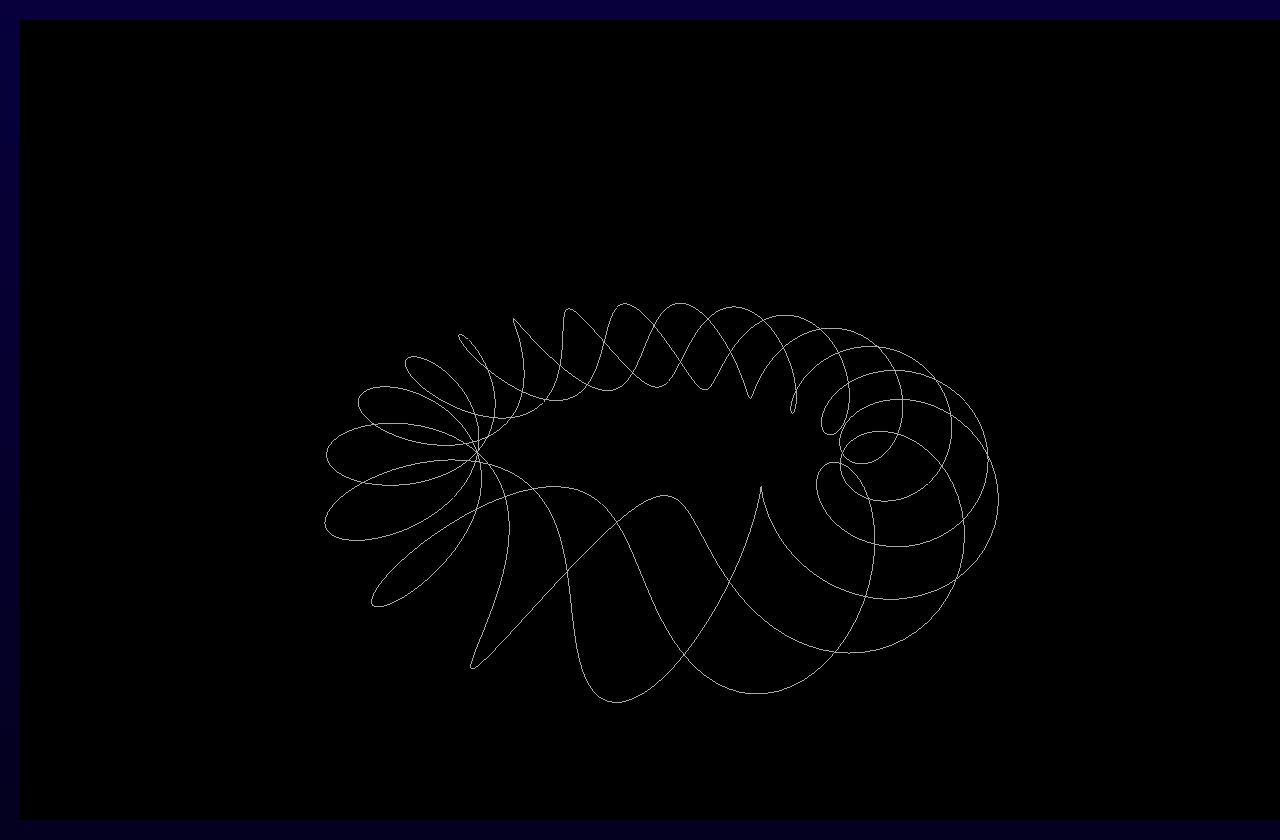
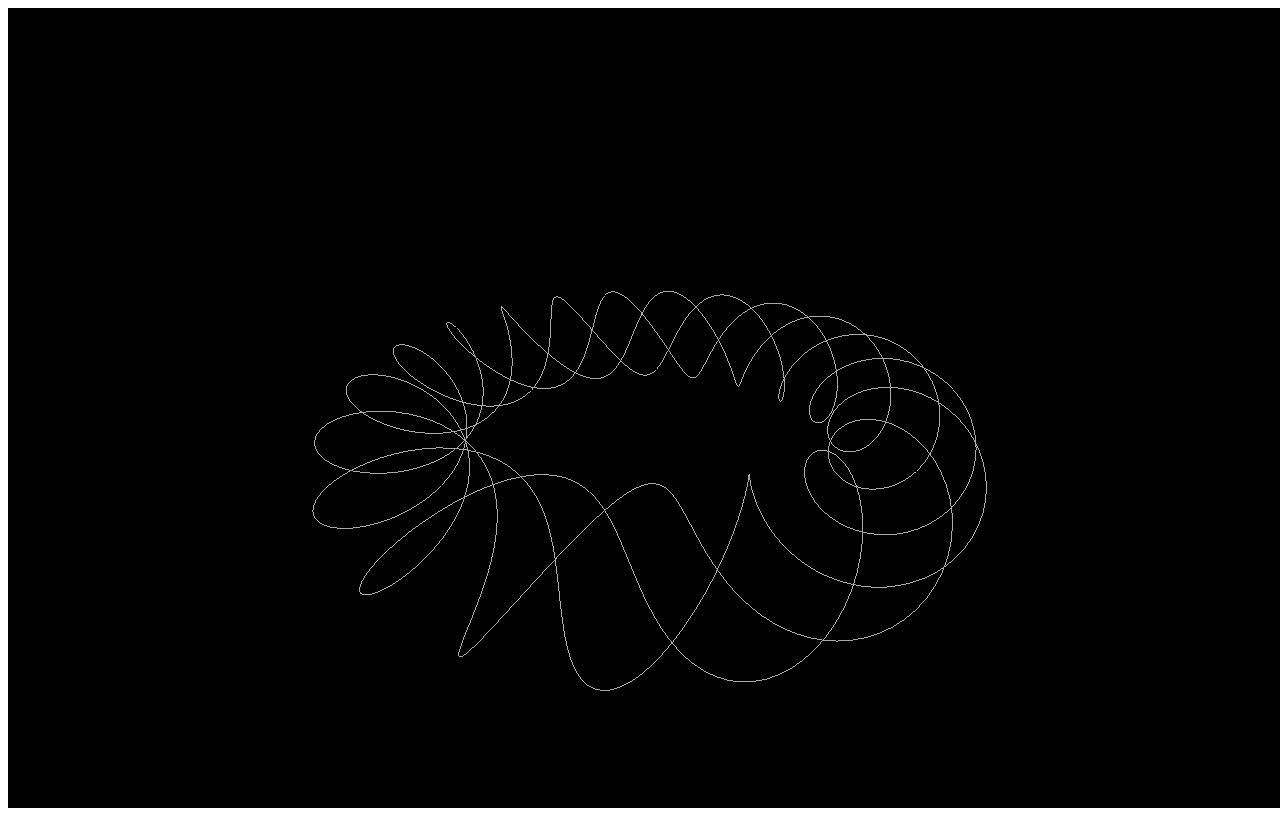
Before and after one commit to rosveluz/cosmic-garden, a plain HTML site: page index.html in a window 1280 px wide. After the commit the page ends 816 px from the top, so only its background shows below. Drawn offline with nearby package versions, Linux system fonts and the light colour scheme.

Commit message:
Background color fix

```diff
--- a/script.js
+++ b/script.js
@@ -4,6 +4,7 @@ document.addEventListener('DOMContentLoaded', () => {
     var canvas = document.getElementById('torusCanvas');
     var renderer = new THREE.WebGLRenderer({ canvas: canvas });
     renderer.setSize(window.innerWidth, window.innerHeight);
+    renderer.setClearColor(null);
 
     // Define a custom helical path using THREE.Curve
     var customPath = new THREE.Curve();
--- a/style.css
+++ b/style.css
@@ -1,8 +1,8 @@
 body {
     height: 100vh;
-    background-image: linear-gradient(to bottom, rgb(7, 0, 61), rgb(4, 0, 31));
-    padding: 12px 12px;
-    display: flex;
+    /* background-image: linear-gradient(to bottom, rgb(7, 0, 61), rgb(4, 0, 31)); */
+    /* padding: 12px 12px; */
+    /* display: flex; */
 }
 
 
@@ -24,3 +24,9 @@ header #logo {
 
     border: solid 1px white;
     }
+
+#torusCanvas {
+    width: 100%;
+    height: 100%;
+    display: block; /* Ensures the canvas behaves like a block element */
+}
```
